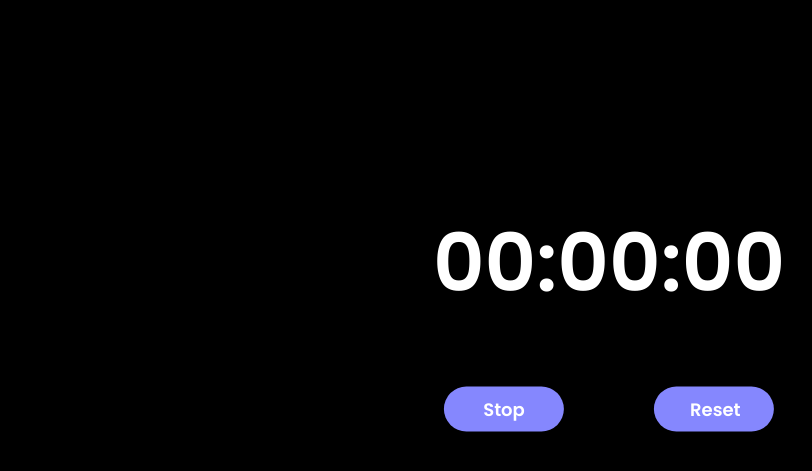
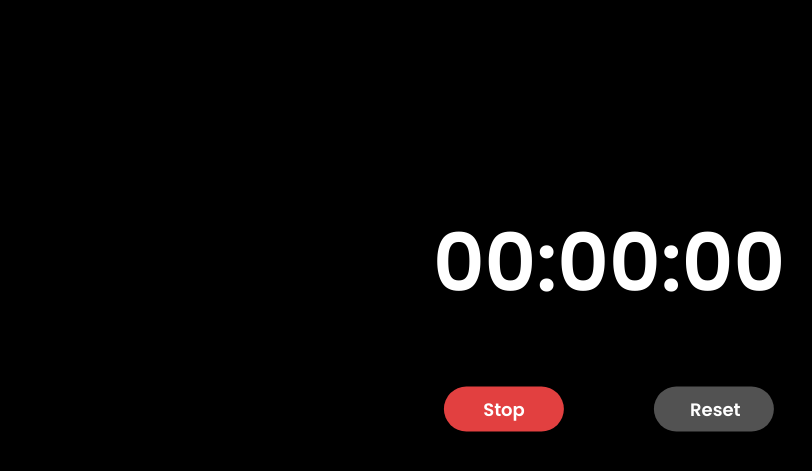
Before and after one commit to ade-olu/StopWatch, a plain HTML site: page index.html in a window 1280 px wide. Both pictures are taken after a click on the button "Start". Shown: the part 83-554 px from the top of the page, without its empty margins (31-843 px from the left). Drawn offline with Linux system fonts and the light colour scheme.

Commit message:
Update styles.css

```diff
--- a/styles.css
+++ b/styles.css
@@ -30,6 +30,7 @@ body {
 }
 
 .home {
+  position: relative;
   width: 100%;
   height: 80vh;
 }
@@ -66,7 +67,7 @@ body {
           align-items: center !important;
 }
 
-.start, .reset, .stop, .lap {
+.start, .reset, .stop {
   width: 120px;
   height: auto;
   border-radius: 30px;
@@ -85,16 +86,26 @@ body {
   transition: all 250ms ease;
 }
 
-.start:active, .reset:active, .stop:active, .lap:active {
+.start:hover, .reset:hover, .stop:hover {
+  -webkit-transform: scale(1.05) !important;
+          transform: scale(1.05) !important;
+}
+
+.start:active, .reset:active, .stop:active {
   -webkit-transform: scale(0.96) !important;
           transform: scale(0.96) !important;
 }
 
-.reset, .lap {
+.stop {
+  background: #e24040;
+}
+
+.reset {
+  background: #525252;
   margin-left: 5em !important;
 }
 
-.stop, .lap {
+.stop {
   display: none;
 }
 
```
